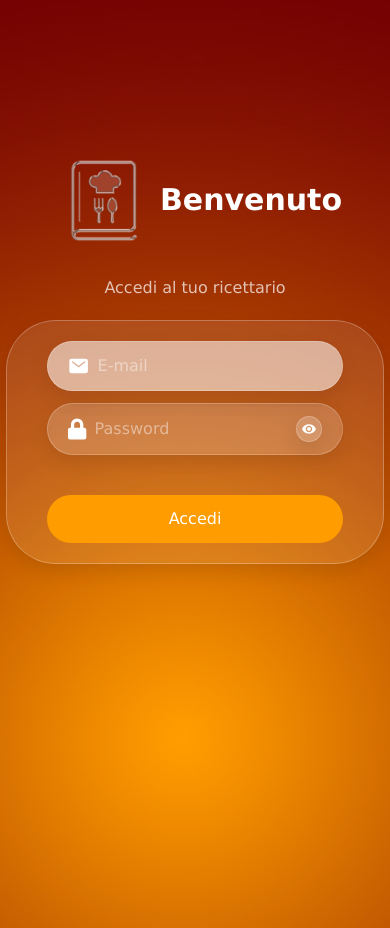
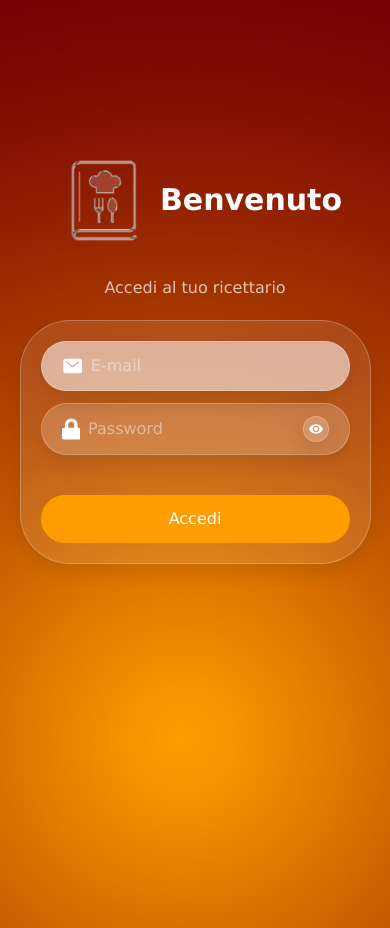
Before and after one commit to imkevindemarchi/recipe-book, a React (Create React App) app: page /log-in in a window 390 px wide. Built offline with nearby package versions, Linux system fonts and the light colour scheme.

Commit message:
11 - Make the log-in form responsive

```diff
--- a/src/pages/Login.page.tsx
+++ b/src/pages/Login.page.tsx
@@ -136,7 +136,7 @@ const Login: FC = () => {
           onChange={(event: ChangeEvent<HTMLInputElement>) =>
             onInputChange("email", event.target.value)
           }
-          className="w-[35vh]"
+          className="w-[35vh] mobile:w-full"
           autoComplete="email"
         />
         <Input
@@ -160,7 +160,7 @@ const Login: FC = () => {
           onChange={(event: ChangeEvent<HTMLInputElement>) =>
             onInputChange("password", event.target.value)
           }
-          className="w-[35vh]"
+          className="w-[35vh] mobile:w-full"
           autoComplete="current-password"
         />
       </div>
@@ -175,7 +175,7 @@ const Login: FC = () => {
     >
       {title}
       {description}
-      <LiquidGlass className="px-10 py-5 flex flex-col gap-5">
+      <LiquidGlass className="px-10 py-5 flex flex-col gap-5 mobile:px-5 mobile:w-[90%]">
         {form}
       </LiquidGlass>
     </div>
```
